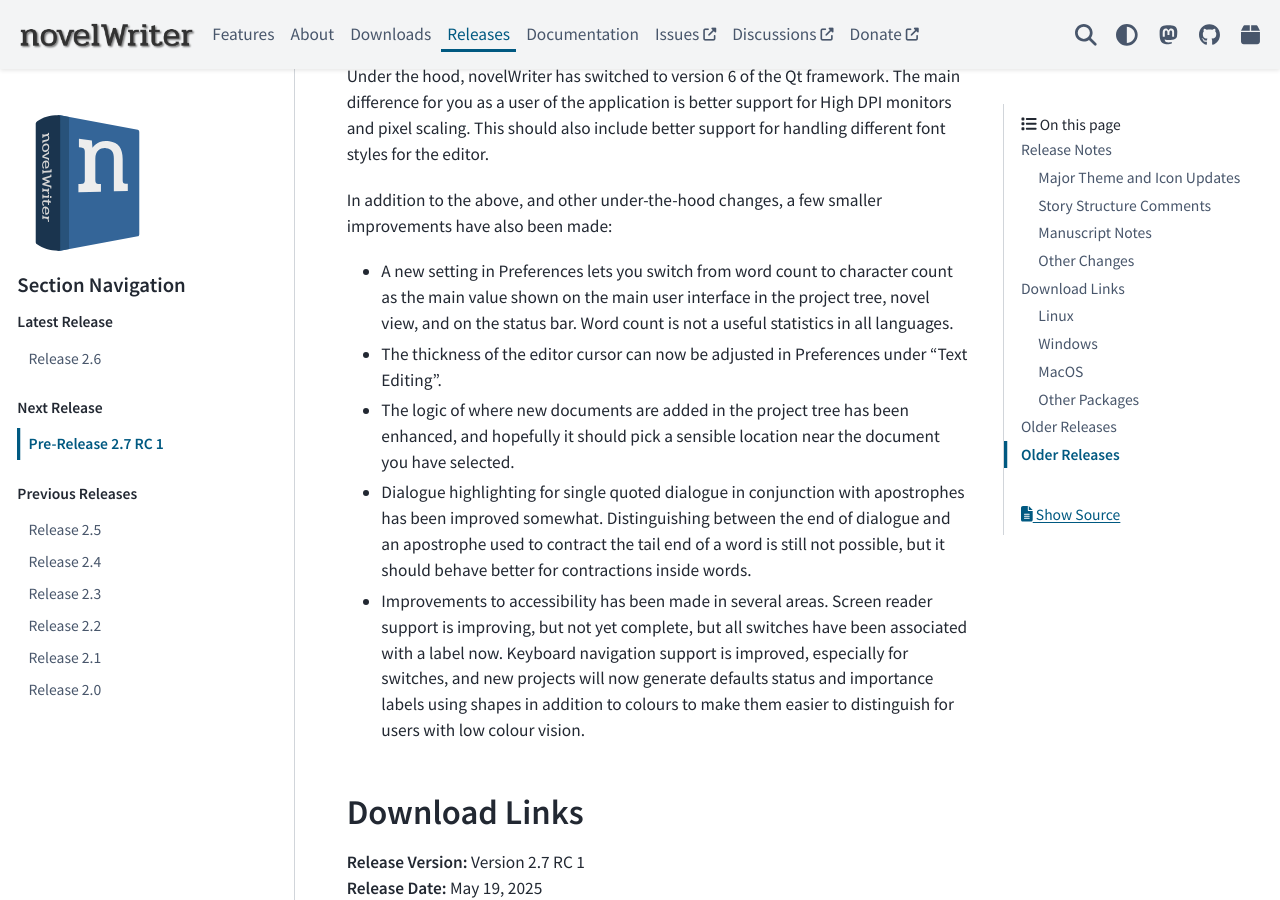
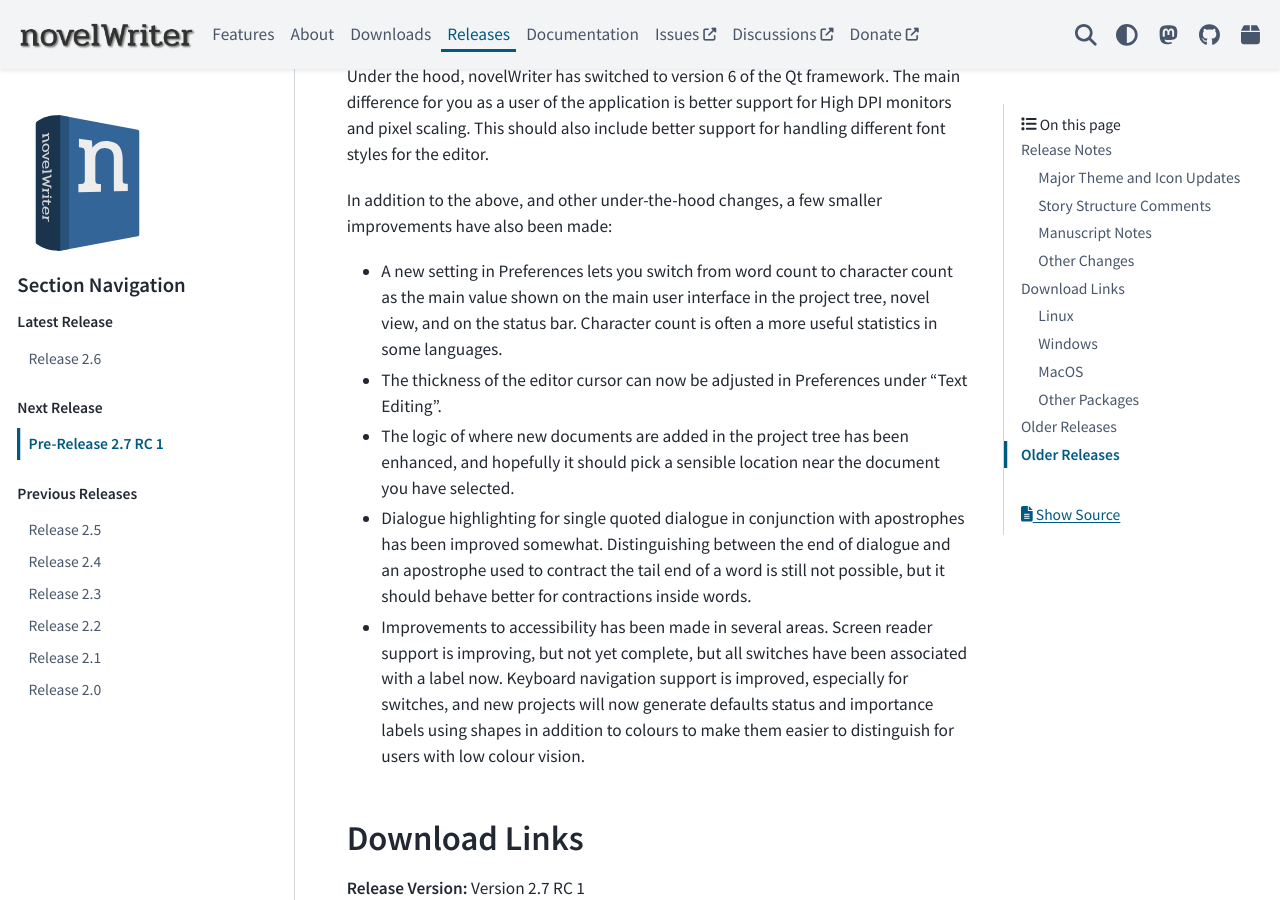
Before and after one commit to vkbo/novelWriter.io, a Sphinx documentation site: the page built from source/releases/release_2_7.rst, in a window 1280 px wide and 900 px high, scrolled down 2886 px. Built offline with Sphinx 7.4.7 and the PyData theme 0.15.4, drawn with Linux system fonts in a browser that asks for light colours; some of the changed text lies outside the part shown.

Commit message:
Fix a few minor bits in the release notes

```diff
--- a/source/releases/release_2_7.rst
+++ b/source/releases/release_2_7.rst
@@ -118,7 +118,8 @@
 In addition to the above, and other under-the-hood changes, a few smaller improvements have also been made:
 
 * A new setting in Preferences lets you switch from word count to character count as the main value shown on the main user
-  interface in the project tree, novel view, and on the status bar. Word count is not a useful statistics in all languages.
+  interface in the project tree, novel view, and on the status bar. Character count is often a more useful statistics in some
+  languages.
 * The thickness of the editor cursor can now be adjusted in Preferences under "Text Editing".
 * The logic of where new documents are added in the project tree has been enhanced, and hopefully it should pick a sensible location
   near the document you have selected.
```
Also changed, not shown: other parts of source/releases/release_2_7.rst (+1 -1 lines).
